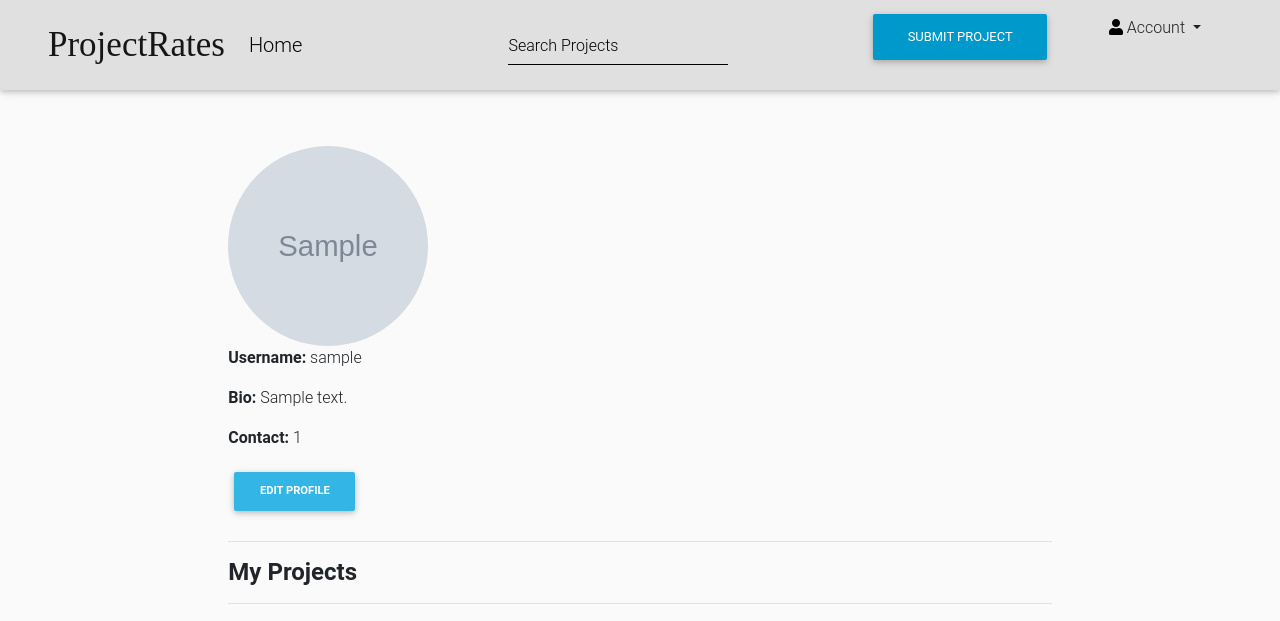
After one commit to halimaprecious/ProjectRates, a Django app: page /accounts/profile/ in a window 1280 px wide. The commit adds this page. Shown: the top 621 px of the page. Run offline with Django 4.2, Linux system fonts and the light colour scheme; a user stored in the database is signed in; tables that the repository leaves empty hold one stand-in row (values such as "Sample post"); grey boxes marked "Sample" are stand-in pictures; some libraries are stand-ins or nearby versions.

Commit message:
add navbar

```diff
--- /dev/null
+++ b/projects/templates/navbar.html
@@ -0,0 +1,57 @@
+<nav class="pl-5 pr-5 navbar navbar-expand-lg navbar-light bg-light sticky-top">
+
+    <a class="navbar-brand title" href="{% url 'home' %}"style="font-size: 35px; font-family: 'Poppins';">ProjectRates</a>
+
+    <div class="collapse navbar-collapse" id="basicExampleNav">
+
+      <ul class="navbar-nav mr-auto">
+        <li class="text-white nav-item">
+            <a class="nav-link" href="{% url 'home' %}" style="font-size: 20px;">Home</a>
+          </li>
+        </li>
+        {% if user.is_authenticated %}
+
+        {% endif %}
+
+        </ul>
+
+      {% if user.is_authenticated %}
+          <form class="form-inline" action="">
+            <div class="md-form my-1">
+              <input class="form-control mr-sm-2" type="text" placeholder="Search Projects" aria-label="Search" name="keyword">
+            </div>
+          </form>
+          {% endif %}
+          <div class="col-sm-6 col-lg-6 d-flex justify-content-end">
+              {% if user.is_authenticated %}
+              <ul class="nav-item">
+                  <a class="nav-link btn btn text-white info-color-dark" href="">SUBMIT PROJECT </a>
+              </ul>
+              <ul>
+                <li class="dropdown list-unstyled text-dark">
+                    <a class="nav-link dropdown-toggle" id="navbarDropdownMenuLink-4" data-toggle="dropdown"
+                    aria-haspopup="true" aria-expanded="false">
+                    <i class="fas fa-user" style="color: black;"></i> Account </a>
+                  <ul class="dropdown-menu dropdown-default" role="menu">
+                    <li>
+                        <a class="dropdown-item" href="{%url 'profile'%}">Profile</a>
+                      </li>
+                    <li>
+                      <a class="dropdown-item" href="/accounts/password/change">Change Password</a>
+                    </li>
+                    <li>
+                      <a class="dropdown-item" href="/logout">Logout</a>
+                    </li>
+                  </ul>
+                </li>
+              </ul>
+              {% else %}
+              <li class="list-unstyled">
+                  <a class='btn btn-sm btn-default font-weight-bold' href="/accounts/login" style="font-size: 15px;">Login</a>
+                  <a class='btn btn-sm btn-default font-weight-bold' href="/accounts/register"style="font-size: 15px;">Register</a>
+              </li>
+              {% endif %}
+        </div>
+
+    </div>
+  </nav>
```
Also changed, not shown: projects/templates/home.html (+92 -1 lines).
